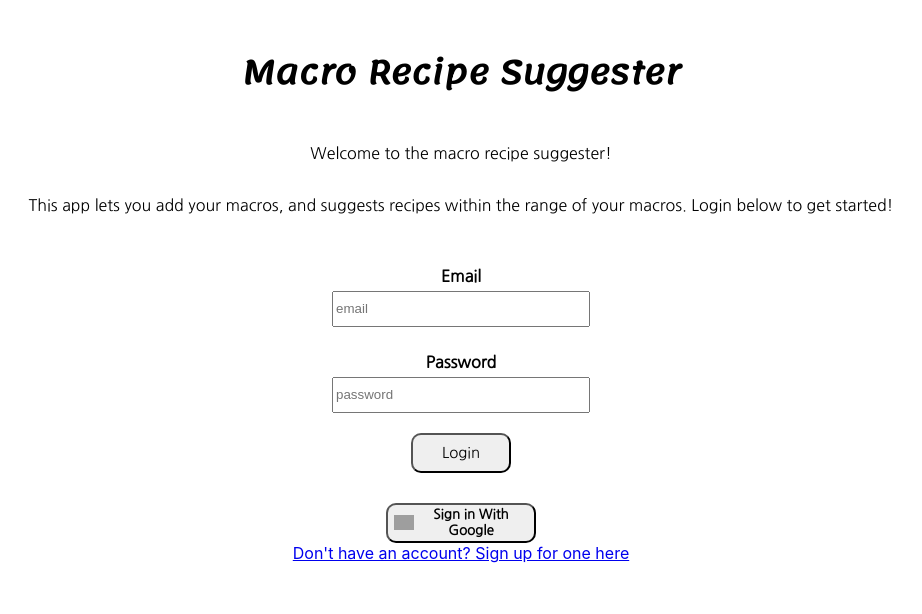
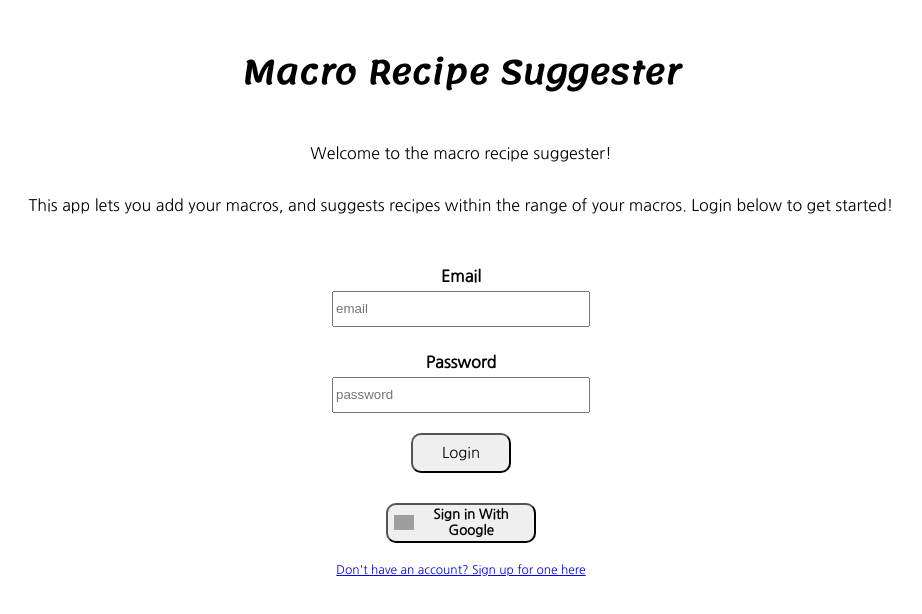
Before and after one commit to natasha-tullos/recipe-suggester, a React (Create React App) app: page / in a window 1280 px wide. Shown: the top 614 px of the page, without its empty margins (179-1101 px from the left). Built offline with nearby package versions, Linux system fonts and the light colour scheme; no server answers; grey boxes are pictures that could not be loaded.

Commit message:
add styling to login screen

```diff
--- a/src/Stylesheets/Login.css
+++ b/src/Stylesheets/Login.css
@@ -6,7 +6,11 @@
   margin-top: 30px;
 }
 
-.email-login-container label, .email-login-container button, .google-btn {
+.email-login-container label,
+.email-login-container button,
+.google-btn,
+.signup-link
+{
   font-family: 'Nanum Gothic', sans-serif;
 }
 
@@ -43,3 +47,8 @@ button:focus {
   outline: none;
   background-color: rgba(235, 237, 235, 0.5);
 }
+
+.signup-link {
+  margin-top: 20px;
+  font-size: 12px;
+}
```
